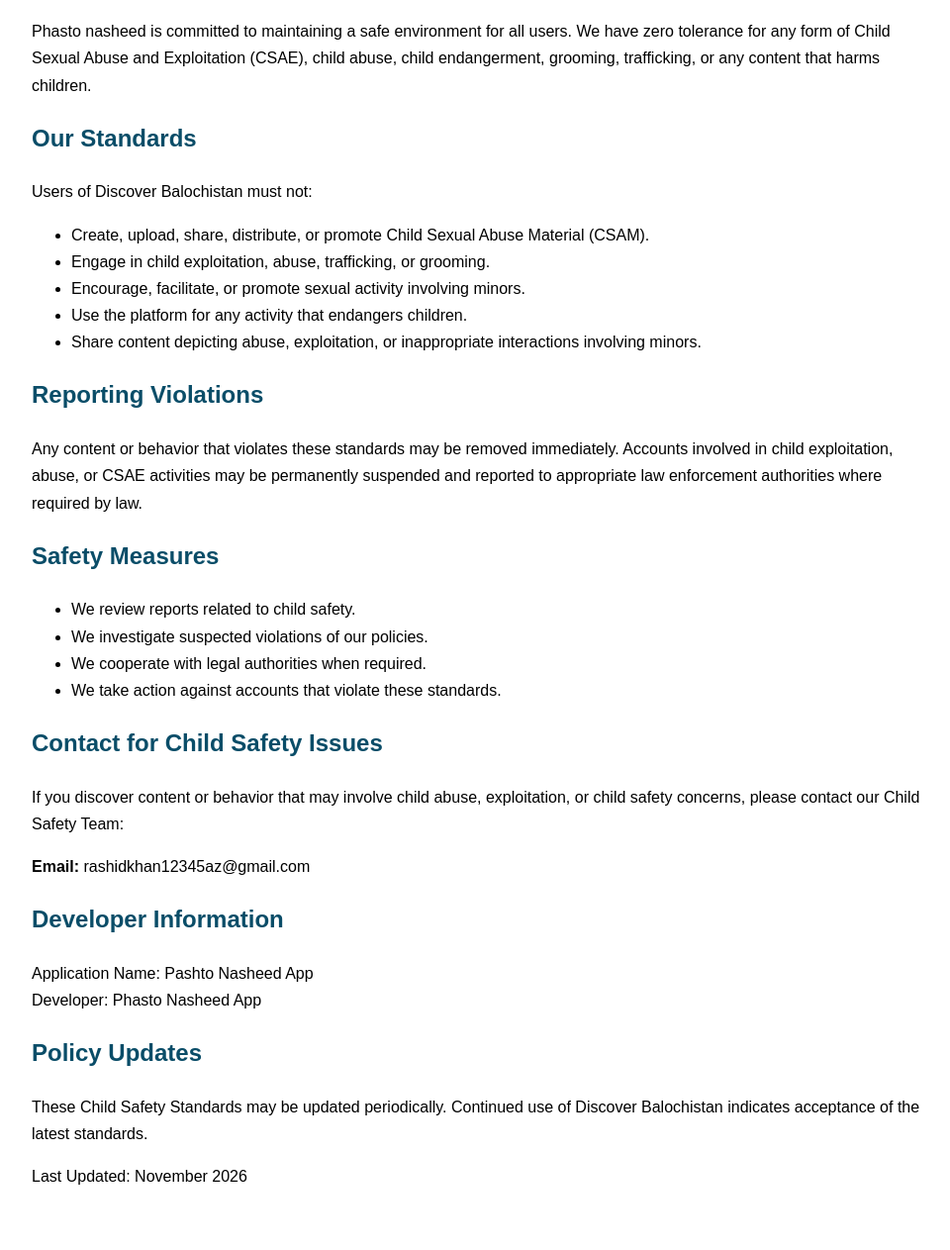
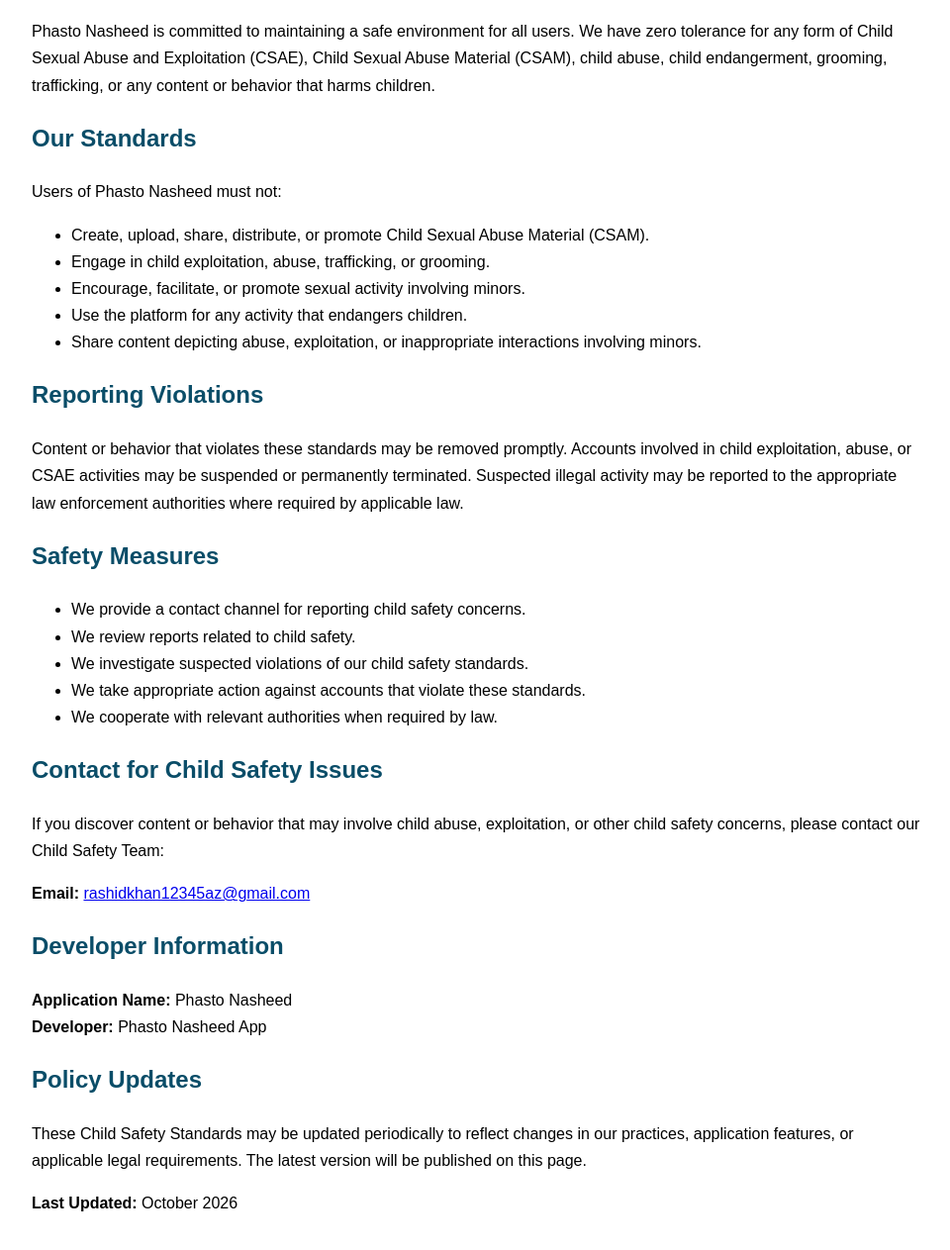
Before and after one commit to rashidkhan-ai/Phasto-Nasheed-App, a plain HTML site: page child-safety.html in a window 1280 px wide. Shown: the part 99-1362 px from the top of the page at 99% size, without its empty margins (158-1118 px from the left). Before the commit the page ends 1337 px from the top, so only its background shows below. Drawn offline with Linux system fonts and the light colour scheme.

Commit message:
Update child-safety.html

```diff
--- a/child-safety.html
+++ b/child-safety.html
@@ -3,38 +3,37 @@
 <head>
 <meta charset="UTF-8">
 <meta name="viewport" content="width=device-width, initial-scale=1.0">
-<title>Child Safety Standards - Discover Balochistan</title>
+<title>Child Safety Standards - Phasto Nasheed</title>
 
 <style>
-body{
+body {
     font-family: Arial, sans-serif;
     max-width: 900px;
     margin: auto;
     padding: 20px;
     line-height: 1.7;
 }
-h1,h2{
-    color:#0a4d68;
+
+h1, h2 {
+    color: #0a4d68;
 }
 </style>
 </head>
 
 <body>
 
-<h1>Child Safety Standards - Phasto Nasheed </h1>
+<h1>Child Safety Standards - Phasto Nasheed</h1>
 
 <p>
-Phasto nasheed is committed to maintaining a safe environment for all users.
+Phasto Nasheed is committed to maintaining a safe environment for all users.
 We have zero tolerance for any form of Child Sexual Abuse and Exploitation (CSAE),
-child abuse, child endangerment, grooming, trafficking, or any content that harms
-children.
+Child Sexual Abuse Material (CSAM), child abuse, child endangerment, grooming,
+trafficking, or any content or behavior that harms children.
 </p>
 
 <h2>Our Standards</h2>
 
-<p>
-Users of Discover Balochistan must not:
-</p>
+<p>Users of Phasto Nasheed must not:</p>
 
 <ul>
 <li>Create, upload, share, distribute, or promote Child Sexual Abuse Material (CSAM).</li>
@@ -47,47 +46,51 @@ Users of Discover Balochistan must not:
 <h2>Reporting Violations</h2>
 
 <p>
-Any content or behavior that violates these standards may be removed immediately.
-Accounts involved in child exploitation, abuse, or CSAE activities may be permanently
-suspended and reported to appropriate law enforcement authorities where required by law.
+Content or behavior that violates these standards may be removed promptly.
+Accounts involved in child exploitation, abuse, or CSAE activities may be suspended
+or permanently terminated. Suspected illegal activity may be reported to the
+appropriate law enforcement authorities where required by applicable law.
 </p>
 
 <h2>Safety Measures</h2>
 
 <ul>
+<li>We provide a contact channel for reporting child safety concerns.</li>
 <li>We review reports related to child safety.</li>
-<li>We investigate suspected violations of our policies.</li>
-<li>We cooperate with legal authorities when required.</li>
-<li>We take action against accounts that violate these standards.</li>
+<li>We investigate suspected violations of our child safety standards.</li>
+<li>We take appropriate action against accounts that violate these standards.</li>
+<li>We cooperate with relevant authorities when required by law.</li>
 </ul>
 
 <h2>Contact for Child Safety Issues</h2>
 
 <p>
 If you discover content or behavior that may involve child abuse, exploitation,
-or child safety concerns, please contact our Child Safety Team:
+or other child safety concerns, please contact our Child Safety Team:
 </p>
 
 <p>
-<b>Email:</b> rashidkhan12345az@gmail.com
+<strong>Email:</strong>
+<a href="mailto:rashidkhan12345az@gmail.com">rashidkhan12345az@gmail.com</a>
 </p>
 
 <h2>Developer Information</h2>
 
 <p>
-Application Name: Pashto Nasheed App<br>
-Developer: Phasto Nasheed App
+<strong>Application Name:</strong> Phasto Nasheed<br>
+<strong>Developer:</strong> Phasto Nasheed App
 </p>
 
 <h2>Policy Updates</h2>
 
 <p>
-These Child Safety Standards may be updated periodically. Continued use of
-Discover Balochistan indicates acceptance of the latest standards.
+These Child Safety Standards may be updated periodically to reflect changes
+in our practices, application features, or applicable legal requirements.
+The latest version will be published on this page.
 </p>
 
 <p>
-Last Updated: November 2026
+<strong>Last Updated:</strong> October 2026
 </p>
 
 </body>
```
